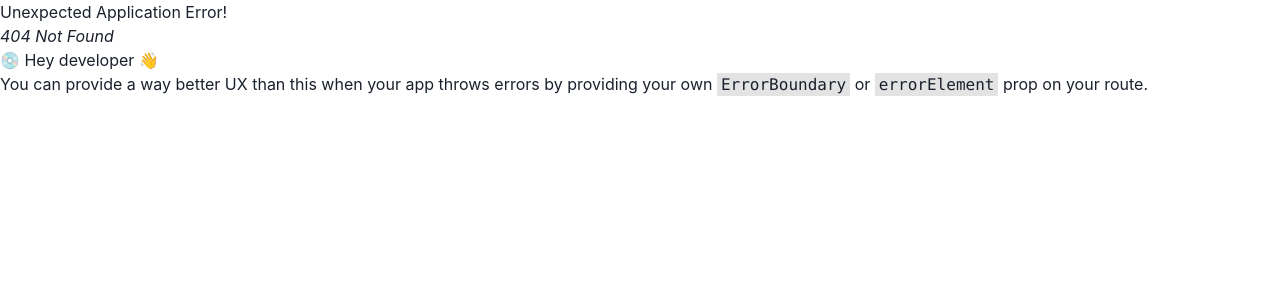
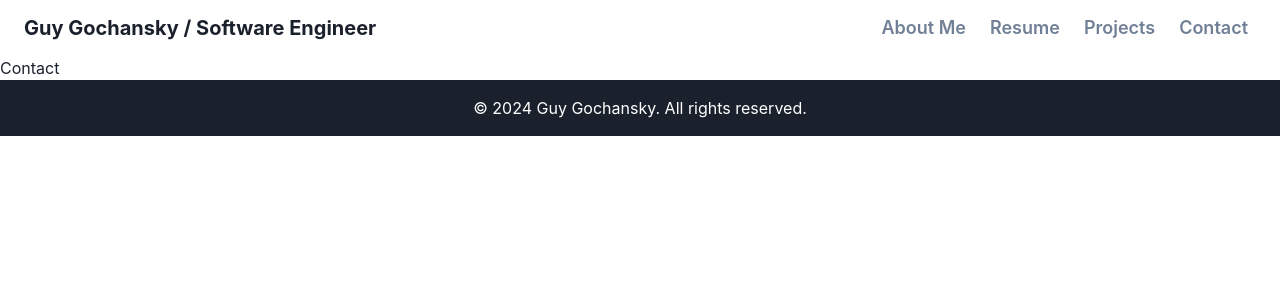
Before and after one commit to guhan1584/Portfolio, a React (Vite) app in the folder Personal-Website/: page /contact in a window 1280 px wide. Before the commit this address had no page. Shown: the top 300 px of the page. Built offline with nearby package versions, Linux system fonts and the light colour scheme.

Commit message:
routing is working

```diff
--- /dev/null
+++ b/Personal-Website/src/components/Contact.tsx
@@ -0,0 +1,8 @@
+import React from "react";
+import { Link } from "react-router-dom";
+
+const Contact = () => {
+  return <div>Contact</div>;
+};
+
+export default Contact;
--- a/Personal-Website/src/components/NavBar.tsx
+++ b/Personal-Website/src/components/NavBar.tsx
@@ -9,7 +9,7 @@ const NavBar = () => {
       </Heading>
       <Spacer />
       <Box marginRight={4}>
-        <Link to={"/HomePage"}>
+        <Link to={"/"}>
           <Button
             marginLeft={6}
             variant={"link"}
@@ -19,7 +19,7 @@ const NavBar = () => {
             About Me
           </Button>
         </Link>
-        <Link to={"/HomePage"}>
+        <Link to={"/resume"}>
           <Button
             marginLeft={6}
             variant={"link"}
@@ -29,7 +29,7 @@ const NavBar = () => {
             Resume
           </Button>
         </Link>
-        <Link to={"/HomePage"}>
+        <Link to={"/projects"}>
           <Button
             marginLeft={6}
             variant={"link"}
@@ -39,7 +39,7 @@ const NavBar = () => {
             Projects
           </Button>
         </Link>
-        <Link to={"/HomePage"}>
+        <Link to={"/contact"}>
           <Button
             marginLeft={6}
             variant={"link"}
--- a/Personal-Website/src/router.tsx
+++ b/Personal-Website/src/router.tsx
@@ -3,6 +3,7 @@ import HomePage from "./pages/HomePage";
 import Resume from "./pages/Resume";
 import Projects from "./pages/Projects";
 import Layout from "./pages/Layout";
+import Contact from "./components/Contact";
 
 const router = createBrowserRouter([
   {
@@ -20,7 +21,10 @@ const router = createBrowserRouter([
       {
         path: "/projects",
         element: <Projects />,
-        children: [],
+      },
+      {
+        path: "/contact",
+        element: <Contact />,
       },
     ],
   },
```
